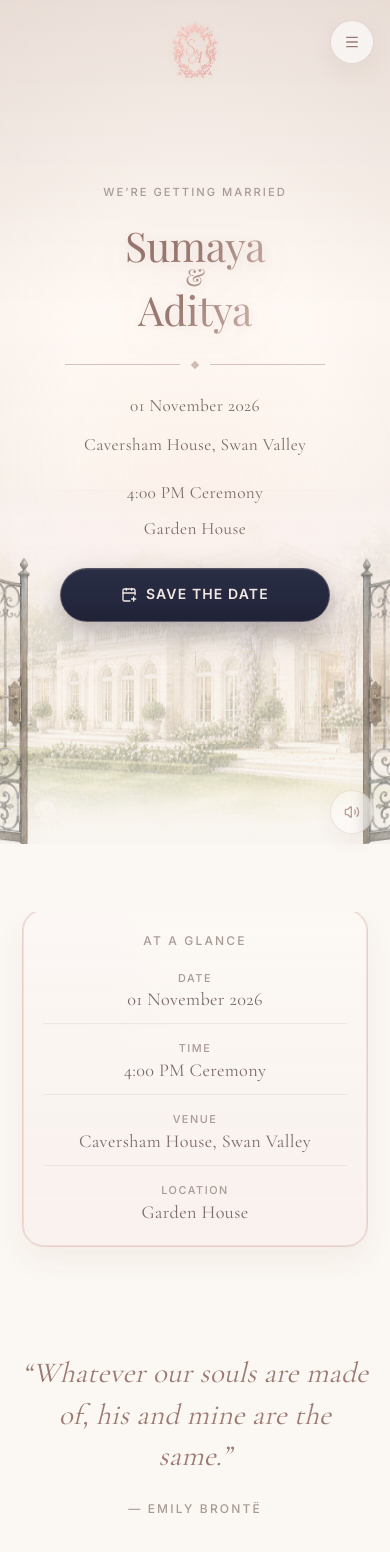
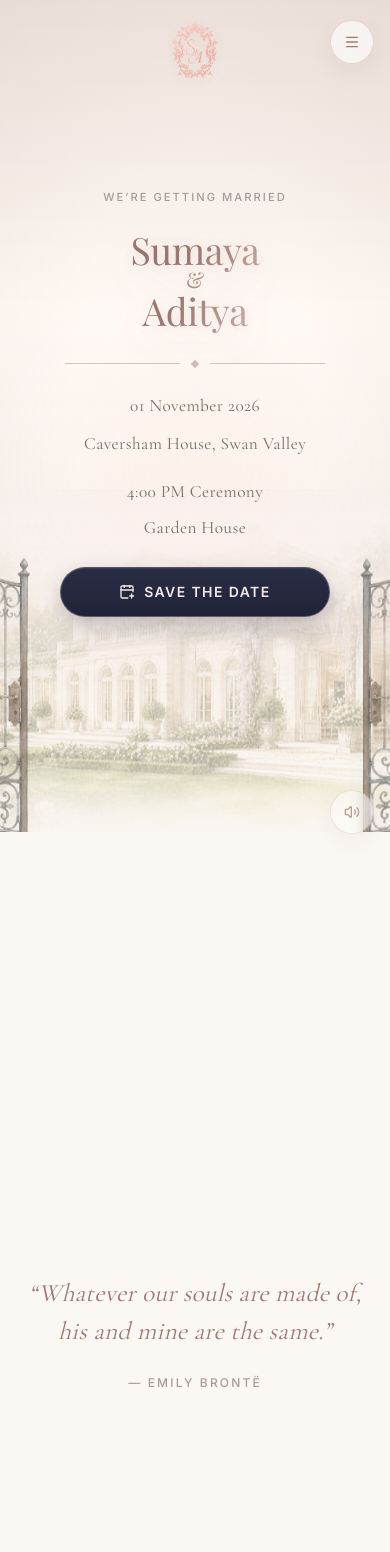
Before and after one commit to as16627-cloud/wedding-website, a Next.js app: page / in a window 390 px wide. Shown: the top 1552 px of the page. Built offline with nearby package versions, Linux system fonts and the light colour scheme.

Commit message:
Refine mobile invitation flow

```diff
--- a/app/globals.css
+++ b/app/globals.css
@@ -12,11 +12,11 @@
   --font-serif: var(--font-cormorant-garamond), "Cormorant Garamond", "EB Garamond", Georgia, serif;
   --font-sans: var(--font-inter), "Inter", "Helvetica Neue", Arial, sans-serif;
   --font-body: var(--font-sans);
-  --text-display-mobile: clamp(2.55rem, 10.2vw, 2.8rem);
+  --text-display-mobile: clamp(2.35rem, 9.35vw, 2.58rem);
   --text-display-desktop: clamp(4.5rem, 7vw, 5.75rem);
-  --text-section-mobile: clamp(1.875rem, 7vw, 2.15rem);
+  --text-section-mobile: clamp(1.72rem, 6.25vw, 1.92rem);
   --text-section-desktop: clamp(3rem, 5vw, 4rem);
-  --text-detail-mobile: 1rem;
+  --text-detail-mobile: 0.95rem;
   --text-detail-desktop: 1.125rem;
   --tracking-eyebrow: 0.18em;
   --tracking-button: 0.08em;
@@ -44,10 +44,10 @@
   --card-luxe-bg: var(--color-ivory);
   --card-luxe-bg-soft: #faf4f1;
   --card-luxe-bg-warm: #f8f1ed;
-  --card-luxe-border: var(--color-border-blush);
-  --card-luxe-inner: rgba(232, 207, 200, 0.48);
-  --card-luxe-shadow: 0 18px 48px rgba(101, 75, 62, 0.075);
-  --card-luxe-shadow-hover: 0 22px 58px rgba(101, 75, 62, 0.11);
+  --card-luxe-border: rgba(232, 207, 200, 0.62);
+  --card-luxe-inner: rgba(232, 207, 200, 0.34);
+  --card-luxe-shadow: 0 14px 34px rgba(101, 75, 62, 0.052);
+  --card-luxe-shadow-hover: 0 18px 42px rgba(101, 75, 62, 0.075);
   --card-luxe-radius: 1.6rem;
 }
 
@@ -475,6 +475,9 @@ a[class*="uppercase"] {
 .hero-title .luxe-ampersand {
   display: block;
   margin-block: 0.02em 0.03em;
+  color: var(--color-heading);
+  text-shadow: 0 1px 10px rgba(156, 122, 115, 0.14);
+  -webkit-text-fill-color: var(--color-heading);
 }
 
 @media (min-width: 768px) {
@@ -518,8 +521,8 @@ a[class*="uppercase"] {
 .sa-monogram {
   position: relative;
   z-index: 0;
-  opacity: 0.9;
-  filter: hue-rotate(-14deg) saturate(0.9) contrast(1.18) brightness(1.02) drop-shadow(0 2px 6px rgba(180, 140, 120, 0.15));
+  opacity: 0.94;
+  filter: hue-rotate(-12deg) saturate(0.94) contrast(1.24) brightness(1.02) drop-shadow(0 2px 7px rgba(180, 140, 120, 0.16));
   transition: filter 220ms ease, opacity 220ms ease;
 }
 
@@ -584,18 +587,18 @@ a[class*="uppercase"] {
 }
 
 .primary-cta {
-  padding: 14px 32px;
+  padding: 12px 30px;
   border: 1px solid rgba(255, 220, 210, 0.25);
   border-radius: 999px;
   background: linear-gradient(180deg, #2a2e45 0%, #202338 100%);
   color: var(--color-cta-text);
   font-weight: 600 !important;
-  letter-spacing: 0.08em;
+  letter-spacing: 0.1em;
   text-transform: uppercase;
   box-shadow:
     inset 0 1px 0 rgba(255, 255, 255, 0.06),
-    0 12px 30px rgba(35, 38, 58, 0.28),
-    0 4px 10px rgba(180, 140, 120, 0.15);
+    0 10px 24px rgba(35, 38, 58, 0.24),
+    0 3px 8px rgba(180, 140, 120, 0.12);
 }
 
 .primary-cta svg {
@@ -608,8 +611,8 @@ a[class*="uppercase"] {
   background: linear-gradient(180deg, #2d314d 0%, #24283f 100%);
   box-shadow:
     inset 0 1px 0 rgba(255, 255, 255, 0.07),
-    0 14px 34px rgba(35, 38, 58, 0.32),
-    0 4px 12px rgba(180, 140, 120, 0.16);
+    0 12px 28px rgba(35, 38, 58, 0.28),
+    0 4px 10px rgba(180, 140, 120, 0.13);
 }
 
 .primary-cta:active {
@@ -627,7 +630,7 @@ a[class*="uppercase"] {
   border: 1px solid rgba(200, 170, 160, 0.4);
   background: rgba(255, 255, 255, 0.6);
   color: var(--color-heading);
-  box-shadow: 0 8px 18px rgba(101, 75, 62, 0.045), inset 0 0 0 1px rgba(255, 248, 244, 0.22);
+  box-shadow: 0 6px 14px rgba(101, 75, 62, 0.035), inset 0 0 0 1px rgba(255, 248, 244, 0.2);
 }
 
 .secondary-cta:hover {
@@ -652,7 +655,7 @@ a[class*="uppercase"] {
 }
 
 .hero-primary-cta {
-  min-height: 54px;
+  min-height: 50px;
   gap: 0.55rem;
 }
 
@@ -677,7 +680,6 @@ a[class*="uppercase"] {
 }
 
 .hero-section {
-  height: 135vh;
   height: 135svh;
 }
 
@@ -705,7 +707,6 @@ a[class*="uppercase"] {
 
 .hero-inner,
 .hero-content {
-  height: 100vh;
   height: 100svh;
   min-height: 680px;
 }
@@ -956,8 +957,6 @@ footer span {
   backdrop-filter: blur(8px);
 }
 
-.mobile-sticky-actions,
-.mobile-journey-cue,
 .mobile-scroll-cue,
 .mobile-venue-actions {
   display: none;
@@ -995,122 +994,16 @@ footer span {
     scroll-padding-top: 72px;
   }
 
-  .invite-page {
-    padding-bottom: calc(5.75rem + env(safe-area-inset-bottom));
-  }
-
-  .mobile-sticky-actions {
-    position: fixed;
-    inset-inline: 0;
-    bottom: 0;
-    z-index: 48;
-    display: grid;
-    grid-template-columns: repeat(3, minmax(0, 1fr));
-    gap: 0.75rem;
-    padding: 0.625rem max(1rem, env(safe-area-inset-right)) calc(0.625rem + env(safe-area-inset-bottom))
-      max(1rem, env(safe-area-inset-left));
-    /* This rendered nav is styled by these anchor rules; the button feel came from old pill backgrounds, borders, and shadows here. */
-    border-top: 1px solid rgba(203, 182, 175, 0.2);
-    background: rgba(248, 240, 236, 0.7);
-    box-shadow: 0 -8px 24px rgba(80, 60, 55, 0.05);
-    -webkit-backdrop-filter: blur(16px);
-    backdrop-filter: blur(16px);
-    opacity: 0;
-    pointer-events: none;
-    transform: translateY(calc(100% + 1rem));
-    transition: opacity 360ms ease, transform 360ms ease;
-  }
-
-  .mobile-sticky-actions-visible {
-    opacity: 1;
-    pointer-events: auto;
-    transform: translateY(0);
-  }
-
-  .mobile-sticky-actions a {
-    min-height: 42px;
-    width: min(100%, 6.25rem);
-    padding-inline: 0.35rem;
-    display: inline-flex;
-    align-items: center;
-    justify-content: center;
-    justify-self: center;
-    gap: 0.34rem;
-    border: 0;
-    border-radius: 999px;
-    background: transparent;
-    color: #8f6a63;
-    font-family: var(--font-sans);
-    font-size: 0.705rem;
-    font-weight: 500;
-    letter-spacing: 0.08em;
-    line-height: 1.2;
-    opacity: 0.68;
-    text-transform: uppercase;
-    box-shadow: none;
-    transition: opacity 220ms ease, background-color 220ms ease, box-shadow 220ms ease;
-  }
-
-  .mobile-sticky-actions a.mobile-sticky-action-active {
-    background: rgba(255, 245, 242, 0.72);
-    color: #8f6a63;
-    font-weight: 600;
-    opacity: 1;
-    box-shadow: 0 4px 12px rgba(80, 60, 55, 0.06);
-  }
-
-  .mobile-journey-cue {
-    position: fixed;
-    right: max(0.8rem, env(safe-area-inset-right));
-    top: 50%;
-    z-index: 42;
-    display: grid;
-    gap: 0.46rem;
-    padding: 0.45rem 0.34rem;
-    border: 1px solid rgba(203, 182, 175, 0.18);
-    border-radius: 999px;
-    background: rgba(248, 240, 236, 0.38);
-    box-shadow: 0 8px 22px rgba(80, 60, 55, 0.04);
-    opacity: 0;
-    pointer-events: none;
-    transform: translateY(-50%) translateX(0.45rem);
-    transition: opacity 260ms ease, transform 260ms ease;
-    -webkit-backdrop-filter: blur(12px);
-    backdrop-filter: blur(12px);
-  }
-
-  .mobile-journey-cue-visible {
-    opacity: 0.78;
-    transform: translateY(-50%) translateX(0);
-  }
-
-  .mobile-journey-cue a {
-    display: flex;
-    width: 0.44rem;
-    height: 0.44rem;
-    border-radius: 999px;
-    background: rgba(143, 106, 99, 0.22);
-    transition: background-color 220ms ease, box-shadow 220ms ease, transform 220ms ease;
-  }
-
-  .mobile-journey-cue a.mobile-journey-dot-active {
-    background: rgba(143, 106, 99, 0.78);
-    box-shadow: 0 0 0 4px rgba(255, 245, 242, 0.62);
-    transform: scale(1.08);
-  }
-
-  .mobile-journey-cue span {
-    position: absolute;
-    width: 1px;
-    height: 1px;
-    overflow: hidden;
-    clip: rect(0 0 0 0);
-    white-space: nowrap;
-  }
+  /*
+   * Diagnostic: the mobile bottom action bar and journey dots were active JSX
+   * plus active media-query CSS, so they overrode the editorial mobile pass and
+   * forced extra safe-area padding. They are removed; mobile now keeps one
+   * unobtrusive global audio control.
+   */
 
   .mobile-venue-actions a,
   .mobile-venue-actions button {
-    min-height: 46px;
+    min-height: 44px;
     display: inline-flex;
     align-items: center;
     justify-content: center;
@@ -1125,7 +1018,7 @@ footer span {
     letter-spacing: var(--tracking-button);
     line-height: 1.2;
     text-transform: uppercase;
-    box-shadow: 0 7px 18px rgba(101, 75, 62, 0.045), inset 0 0 0 1px rgba(255, 248, 244, 0.22);
+    box-shadow: 0 5px 13px rgba(101, 75, 62, 0.032), inset 0 0 0 1px rgba(255, 248, 244, 0.18);
   }
 
   .mobile-venue-actions button {
@@ -1134,15 +1027,6 @@ footer span {
 
   .mobile-venue-actions svg {
     color: var(--color-divider);
-  }
-
-  .mobile-sticky-actions svg {
-    color: #8f6a63;
-    width: 1.125rem;
-    height: 1.125rem;
-    min-width: 1.125rem;
-    flex: 0 0 1.125rem;
-    stroke-width: 1.75;
   }
 
   .ambient-audio-toggle {
@@ -1156,10 +1040,6 @@ footer span {
     color: var(--color-heading);
   }
 
-  .ambient-audio-toggle.mobile-audio-above-actions {
-    bottom: calc(5.65rem + env(safe-area-inset-bottom));
-  }
-
   .ambient-audio-toggle span {
     display: none;
   }
@@ -1200,7 +1080,8 @@ footer span {
 
   .card-luxe {
     border-radius: 1.35rem;
-    box-shadow: 0 13px 30px rgba(101, 75, 62, 0.055), inset 0 0 0 1px rgba(221, 191, 183, 0.4);
+    border-color: rgba(232, 207, 200, 0.56);
+    box-shadow: 0 10px 24px rgba(101, 75, 62, 0.04), inset 0 0 0 1px rgba(221, 191, 183, 0.32);
   }
 
   .card-luxe-dark {
@@ -1208,17 +1089,18 @@ footer span {
     background:
       linear-gradient(180deg, #2a2e45 0%, #1b1e2e 100%),
       radial-gradient(circle at 18% 0%, rgba(243, 232, 228, 0.12), transparent 36%);
-    box-shadow: 0 18px 42px rgba(35, 38, 58, 0.2), inset 0 0 0 1px rgba(255, 220, 210, 0.16);
+    box-shadow: 0 14px 34px rgba(35, 38, 58, 0.16), inset 0 0 0 1px rgba(255, 220, 210, 0.14);
   }
 
   .card-luxe-image,
   .card-luxe-map {
-    border-radius: 1.5rem;
-    box-shadow: 0 13px 30px rgba(101, 75, 62, 0.055), inset 0 0 0 1px rgba(221, 191, 183, 0.4);
+    border-radius: 1.35rem;
+    border-color: rgba(232, 207, 200, 0.56);
+    box-shadow: 0 10px 24px rgba(101, 75, 62, 0.04), inset 0 0 0 1px rgba(221, 191, 183, 0.32);
   }
 
   .card-luxe-image {
-    padding: 0.55rem;
+    padding: 0.48rem;
   }
 
   .card-luxe-media-frame {
@@ -1227,38 +1109,36 @@ footer span {
 
   .heading-primary {
     font-size: var(--text-section-mobile);
-    line-height: 1.15;
+    line-height: 1.16;
   }
 
   .heading-secondary {
-    font-size: 2rem;
-    line-height: 1.08;
-  }
-
-  .type-card-title {
     font-size: 1.72rem;
     line-height: 1.12;
   }
 
+  .type-card-title {
+    font-size: 1.54rem;
+    line-height: 1.14;
+  }
+
   .heading-copy,
   .type-card-body {
-    font-size: 1rem;
-    line-height: 1.74;
+    font-size: 0.94rem;
+    line-height: 1.68;
   }
 
   .type-quote {
-    font-size: 1.82rem;
-    line-height: 1.42;
+    font-size: 1.58rem;
+    line-height: 1.48;
   }
 
   .hero-section {
-    height: 108vh;
     height: 108svh;
   }
 
   .hero-inner,
   .hero-content {
-    height: 100vh;
     height: 100svh;
     min-height: 640px;
   }
@@ -1355,7 +1235,7 @@ footer span {
 
   .type-hero-title {
     font-size: var(--text-display-mobile);
-    line-height: 1.08;
+    line-height: 1.12;
   }
 
   .hero-title .hero-name,
@@ -1364,7 +1244,7 @@ footer span {
   }
 
   .hero-title .hero-name {
-    line-height: 1.08;
+    line-height: 1.12;
   }
 
   .hero-title .luxe-ampersand {
@@ -1412,7 +1292,7 @@ footer span {
 
   .hero-primary-cta {
     width: 100%;
-    min-height: 54px;
+    min-height: 50px;
   }
 
   .mobile-scroll-cue {
@@ -1435,7 +1315,7 @@ footer span {
   }
 
   .mobile-invite-section {
-    padding: 4rem 1.35rem;
+    padding: 5rem 1.35rem;
     scroll-margin-top: 78px;
   }
 
@@ -1445,62 +1325,43 @@ footer span {
   }
 
   .mobile-invite-quote {
-    padding: 4rem 1.35rem 3.25rem;
-  }
-
-  .mobile-invite-summary {
-    margin-top: -1.15rem;
-    padding-inline: 1.35rem;
-    padding-bottom: 2.6rem;
-  }
-
-  .mobile-summary-card {
-    padding: 1.35rem 1.25rem;
-    text-align: center;
-  }
-
-  .mobile-summary-row {
+    position: relative;
+    isolation: isolate;
+    min-height: 100svh;
     display: grid;
-    gap: 0.18rem;
-    padding-block: 0.15rem 0.72rem;
-    border-bottom: 1px solid rgba(203, 182, 175, 0.25);
-  }
-
-  .mobile-summary-row:last-child {
-    border-bottom: 0;
-    padding-bottom: 0;
-  }
-
-  .mobile-summary-row span {
-    font-family: var(--font-sans);
-    font-size: 0.68rem;
-    font-weight: 500;
-    letter-spacing: 0.14em;
-    line-height: 1.2;
-    color: var(--color-label);
-    text-transform: uppercase;
-  }
-
-  .mobile-summary-row strong {
-    font-family: var(--font-serif);
-    font-size: 1.14rem;
-    font-weight: 400;
-    letter-spacing: 0.02em;
-    line-height: 1.32;
-    color: var(--color-body);
+    place-items: center;
+    padding: 6rem 1.35rem;
+    scroll-margin-top: 0;
+  }
+
+  .mobile-invite-quote::before {
+    content: "";
+    position: absolute;
+    inset-inline: 0;
+    top: -80px;
+    z-index: 0;
+    height: 80px;
+    background: #fbf7f2;
+    pointer-events: none;
+  }
+
+  .mobile-invite-quote > div {
+    position: relative;
+    z-index: 1;
+    width: 100%;
   }
 
   .mobile-invite-note {
-    padding: 3.5rem 1.35rem 6.25rem;
+    padding: 4.5rem 1.35rem 7rem;
   }
 
   .mobile-invite-note .type-feature-copy {
-    font-size: 1.55rem;
+    font-size: 1.38rem;
     line-height: 1.6;
   }
 
   .mobile-invite-card {
-    padding: 1.55rem;
+    padding: 1.35rem;
   }
 
   .mobile-invite-card svg {
@@ -1508,13 +1369,13 @@ footer span {
   }
 
   .mobile-editorial-callout {
-    padding: 1.45rem;
-    border: 1px solid var(--card-luxe-border);
+    padding: 1.28rem;
+    border: 1px solid rgba(232, 207, 200, 0.56);
     border-radius: 1.35rem;
     background:
       linear-gradient(180deg, rgba(252, 248, 245, 0.96) 0%, rgba(248, 241, 237, 0.92) 100%),
       radial-gradient(circle at 15% 0%, rgba(246, 214, 206, 0.22), transparent 40%);
-    box-shadow: 0 13px 30px rgba(101, 75, 62, 0.055), inset 0 0 0 1px rgba(221, 191, 183, 0.38);
+    box-shadow: 0 10px 24px rgba(101, 75, 62, 0.04), inset 0 0 0 1px rgba(221, 191, 183, 0.3);
   }
 
   .swatchRow {
@@ -1557,13 +1418,13 @@ footer span {
 
   .itinerary-item {
     display: block;
-    padding: 1.2rem;
-    border: 1px solid var(--card-luxe-border);
+    padding: 1.08rem;
+    border: 1px solid rgba(232, 207, 200, 0.56);
     border-radius: 1.35rem;
     background:
       linear-gradient(180deg, rgba(252, 248, 245, 0.96) 0%, rgba(248, 241, 237, 0.92) 100%),
       radial-gradient(circle at 12% 0%, rgba(246, 214, 206, 0.18), transparent 38%);
-    box-shadow: 0 13px 30px rgba(101, 75, 62, 0.05), inset 0 0 0 1px rgba(221, 191, 183, 0.36);
+    box-shadow: 0 10px 24px rgba(101, 75, 62, 0.04), inset 0 0 0 1px rgba(221, 191, 183, 0.3);
   }
 
   .itinerary-item .type-timeline-time {
@@ -1618,7 +1479,7 @@ footer span {
   .mobile-venue-actions button {
     min-height: 42px;
     padding-inline: 0.55rem;
-    font-size: 0.68rem;
+    font-size: 0.66rem;
     letter-spacing: 0.08em;
   }
 
@@ -1632,16 +1493,17 @@ footer span {
   }
 
   .card-luxe-dark {
-    padding: 2rem 1.15rem;
+    padding: 1.85rem 1.08rem;
   }
 
   .card-luxe-dark .heading-primary {
-    font-size: 2.55rem;
+    font-size: 2.14rem;
+    line-height: 1.16;
   }
 
   .card-luxe-dark .card-luxe-text {
     margin-top: 1.55rem;
-    padding: 1.25rem;
+    padding: 1.15rem;
   }
 
   .rsvp-mobile-steps {
@@ -1656,10 +1518,10 @@ footer span {
     place-items: center;
     min-height: 74px;
     padding: 0.75rem;
-    border: 1px solid rgba(203, 182, 175, 0.3);
+    border: 1px solid rgba(203, 182, 175, 0.24);
     border-radius: 1.1rem;
     background: rgba(255, 248, 244, 0.58);
-    box-shadow: inset 0 0 0 1px rgba(255, 248, 244, 0.2);
+    box-shadow: inset 0 0 0 1px rgba(255, 248, 244, 0.16);
   }
 
   .rsvp-mobile-steps span {
@@ -1686,12 +1548,12 @@ footer span {
   }
 
   #venue.mobile-invite-section {
-    margin-top: 3.25rem;
-    margin-bottom: 3.5rem;
+    margin-top: 4rem;
+    margin-bottom: 4.25rem;
   }
 
   footer {
-    padding-bottom: calc(7rem + env(safe-area-inset-bottom));
+    padding-bottom: calc(3rem + env(safe-area-inset-bottom));
   }
 }
 
--- a/app/page.tsx
+++ b/app/page.tsx
@@ -39,10 +39,6 @@ type DressCodeSwatch = {
   description: string;
 };
 
-type MobileActionId = "save" | "venue" | "rsvp";
-
-type JourneySectionId = "cover" | "note" | "details" | "dress-code" | "itinerary" | "venue" | "rsvp";
-
 type FadeInSectionProps = {
   children: ReactNode;
   className?: string;
@@ -76,49 +72,6 @@ const gateOpenEase = [0.16, 1, 0.3, 1] as const;
 const ambientAudioSrc = "/audio/romantic-garden-instrumental.mp3";
 const ambientAudioTargetVolume = 0.22;
 const ambientAudioFadeDuration = 1800;
-
-const mobileJourneySections: { id: JourneySectionId; label: string; href: string }[] = [
-  { id: "cover", label: "Cover", href: "#cover" },
-  { id: "note", label: "Note", href: "#note" },
-  { id: "details", label: "Details", href: "#details" },
-  { id: "dress-code", label: "Dress", href: "#dress-code" },
-  { id: "itinerary", label: "Program", href: "#itinerary" },
-  { id: "venue", label: "Venue", href: "#venue" },
-  { id: "rsvp", label: "RSVP", href: "#rsvp" },
-];
-
-const mobileBottomActions: {
-  id: MobileActionId;
-  label: string;
-  href: string;
-  ariaLabel: string;
-  external?: boolean;
-  Icon: typeof CalendarPlus;
-}[] = [
-  {
-    id: "save",
-    label: "Save Date",
-    href: googleCalendarUrl,
-    ariaLabel: "Save the wedding date",
-    external: true,
-    Icon: CalendarPlus,
-  },
-  {
-    id: "venue",
-    label: "Venue",
-    href: googleDirectionsUrl,
-    ariaLabel: "Open venue directions",
-    external: true,
-    Icon: MapPin,
-  },
-  {
-    id: "rsvp",
-    label: "RSVP",
-    href: "#rsvp",
-    ariaLabel: "Jump to RSVP details",
-    Icon: Mail,
-  },
-];
 
 const clampProgress = (value: number) => Math.max(0, Math.min(1, value));
 
@@ -827,7 +780,6 @@ export default function WeddingWebsiteStarter() {
   const [isAmbientAudioOn, setIsAmbientAudioOn] = useState(false);
   const [isAudioToggleVisible, setIsAudioToggleVisible] = useState(false);
   const [isMobileNavOpen, setIsMobileNavOpen] = useState(false);
-  const [activeJourneySection, setActiveJourneySection] = useState<JourneySectionId>("cover");
   const [selectedSwatchLabel, setSelectedSwatchLabel] = useState(dressCodePastelPalette[0].label);
   const [hasCopiedVenueAddress, setHasCopiedVenueAddress] = useState(false);
 
@@ -941,38 +893,6 @@ export default function WeddingWebsiteStarter() {
       window.removeEventListener("scroll", onGesture);
     };
   }, [fadeAmbientAudio]);
-
-  useEffect(() => {
-    const sectionElements = mobileJourneySections
-      .map((section) => document.getElementById(section.id))
-      .filter((section): section is HTMLElement => Boolean(section));
-
-    if (!sectionElements.length || !("IntersectionObserver" in window)) {
-      return;
-    }
-
-    const observer = new IntersectionObserver(
-      (entries) => {
-        const mostVisibleEntry = entries
-          .filter((entry) => entry.isIntersecting)
-          .sort((a, b) => b.intersectionRatio - a.intersectionRatio)[0];
-
-        const nextSectionId = mostVisibleEntry?.target.id;
-
-        if (mobileJourneySections.some((section) => section.id === nextSectionId)) {
-          setActiveJourneySection(nextSectionId as JourneySectionId);
-        }
-      },
-      {
-        rootMargin: "-34% 0px -48% 0px",
-        threshold: [0.08, 0.18, 0.32, 0.5],
-      },
-    );
-
-    sectionElements.forEach((section) => observer.observe(section));
-
-    return () => observer.disconnect();
-  }, []);
 
   useEffect(() => {
     let animationFrame = 0;
@@ -1135,8 +1055,6 @@ export default function WeddingWebsiteStarter() {
     ? 14 * (1 - mobileHeroCopyRevealProgress) - 4 * mobileScrollProgress
     : -10 * visualScrollProgress;
   const backgroundWashOpacity = isHeroMobile ? mobileScrollProgress * 0.35 : visualScrollProgress;
-  const isMobileStickyActionsVisible = isHeroMobile && heroScrollProgress > 0.78;
-  const mobileStickyActionTabIndex = isMobileStickyActionsVisible ? undefined : -1;
   const leftGateInitial = shouldReduceMotion
     ? false
     : isHeroMobile
@@ -1166,8 +1084,6 @@ export default function WeddingWebsiteStarter() {
   const audioToggleMotionClass = shouldReduceMotion
     ? ""
     : "transition-[opacity,transform,box-shadow,border-color,background-color,color] duration-[400ms] ease-out hover:scale-[1.02]";
-  const activeMobileAction: MobileActionId =
-    activeJourneySection === "venue" ? "venue" : activeJourneySection === "rsvp" ? "rsvp" : "save";
   const selectedDressSwatch =
     [...dressCodePastelPalette, ...dressCodeClassicPalette].find((swatch) => swatch.label === selectedSwatchLabel) ??
     dressCodePastelPalette[0];
@@ -1180,52 +1096,12 @@ export default function WeddingWebsiteStarter() {
   return (
     <main className="invite-page min-h-screen bg-[#fbf7f2] text-[var(--color-body)]">
       <audio ref={ambientAudioRef} src={ambientAudioSrc} preload="none" loop />
-      <nav
-        className={`mobile-sticky-actions md:hidden ${isMobileStickyActionsVisible ? "mobile-sticky-actions-visible" : ""}`}
-        aria-label="Quick wedding actions"
-        aria-hidden={!isMobileStickyActionsVisible}
-      >
-        {mobileBottomActions.map(({ id, label, href, ariaLabel, external, Icon }) => {
-          const isActive = activeMobileAction === id;
-
-          return (
-            <a
-              key={id}
-              href={href}
-              target={external ? "_blank" : undefined}
-              rel={external ? "noopener noreferrer" : undefined}
-              aria-label={ariaLabel}
-              aria-current={isActive ? "true" : undefined}
-              tabIndex={mobileStickyActionTabIndex}
-              className={isActive ? "mobile-sticky-action-active" : undefined}
-            >
-              <Icon className="h-4 w-4" />
-              <span>{label}</span>
-            </a>
-          );
-        })}
-      </nav>
-      <div
-        className={`mobile-journey-cue md:hidden ${isMobileStickyActionsVisible ? "mobile-journey-cue-visible" : ""}`}
-        aria-hidden="true"
-      >
-        {mobileJourneySections.map((section) => (
-          <a
-            key={section.id}
-            href={section.href}
-            tabIndex={-1}
-            className={activeJourneySection === section.id ? "mobile-journey-dot-active" : undefined}
-          >
-            <span>{section.label}</span>
-          </a>
-        ))}
-      </div>
       <button
         type="button"
         aria-pressed={isAmbientAudioOn}
         aria-label={isAmbientAudioOn ? "Turn ambient sound off" : "Turn ambient sound on"}
         onClick={handleAmbientAudioToggle}
-        className={`ambient-audio-toggle type-button fixed bottom-4 right-4 z-50 inline-flex min-h-10 items-center justify-center gap-1.5 rounded-full border border-[rgba(232,207,200,0.78)] bg-[#fffaf7]/76 px-3 py-1.5 text-[var(--color-navy)] shadow-[0_8px_24px_rgba(90,65,50,0.08)] backdrop-blur-[6px] hover:border-[rgba(31,42,68,0.22)] hover:bg-[#fffdf9]/88 hover:text-[var(--color-navy-dark)] hover:opacity-100 hover:shadow-[0_10px_26px_rgba(90,65,50,0.07)] focus:outline-none focus-visible:ring-2 focus-visible:ring-[rgba(192,138,122,0.45)] sm:bottom-6 sm:right-6 sm:min-h-11 sm:gap-2 sm:px-4 sm:py-2 ${isMobileStickyActionsVisible ? "mobile-audio-above-actions" : ""} ${audioToggleRevealClass} ${audioToggleMotionClass}`}
+        className={`ambient-audio-toggle type-button fixed bottom-4 right-4 z-50 inline-flex min-h-10 items-center justify-center gap-1.5 rounded-full border border-[rgba(232,207,200,0.78)] bg-[#fffaf7]/76 px-3 py-1.5 text-[var(--color-navy)] shadow-[0_8px_24px_rgba(90,65,50,0.08)] backdrop-blur-[6px] hover:border-[rgba(31,42,68,0.22)] hover:bg-[#fffdf9]/88 hover:text-[var(--color-navy-dark)] hover:opacity-100 hover:shadow-[0_10px_26px_rgba(90,65,50,0.07)] focus:outline-none focus-visible:ring-2 focus-visible:ring-[rgba(192,138,122,0.45)] sm:bottom-6 sm:right-6 sm:min-h-11 sm:gap-2 sm:px-4 sm:py-2 ${audioToggleRevealClass} ${audioToggleMotionClass}`}
       >
         {isAmbientAudioOn ? <Volume2 className="h-3.5 w-3.5" /> : <VolumeX className="h-3.5 w-3.5" />}
         <span>{isAmbientAudioOn ? "Sound On" : "Sound"}</span>
@@ -1458,28 +1334,7 @@ export default function WeddingWebsiteStarter() {
         </div>
       </section>
 
-      <section className="mobile-invite-summary bg-[#fbf7f2] px-6 pb-8 pt-4 md:hidden">
-        <FadeInSection className="mx-auto max-w-[420px]">
-          <div className="mobile-summary-card card-luxe card-luxe-text">
-            <p className="heading-micro">At a glance</p>
-            <div className="mt-5 grid gap-4">
-              {[
-                ["Date", "01 November 2026"],
-                ["Time", "4:00 PM Ceremony"],
-                ["Venue", "Caversham House, Swan Valley"],
-                ["Location", "Garden House"],
-              ].map(([label, value]) => (
-                <div key={label} className="mobile-summary-row">
-                  <span>{label}</span>
-                  <strong>{value}</strong>
-                </div>
-              ))}
-            </div>
-          </div>
-        </FadeInSection>
-      </section>
-
-      <section className="mobile-invite-quote bg-[#fbf7f2] px-6 py-16 sm:py-20 md:py-24">
+      <section className="mobile-invite-quote bg-[#fbf7f2] md:px-6 md:py-24">
         <div className="mx-auto max-w-[600px] text-center">
           <blockquote className="type-quote">
             &ldquo;Whatever our souls are made of, his and mine are the same.&rdquo;
```
